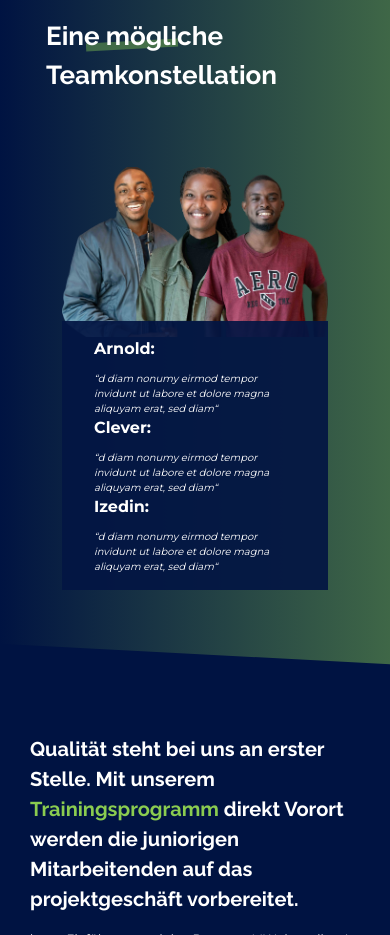
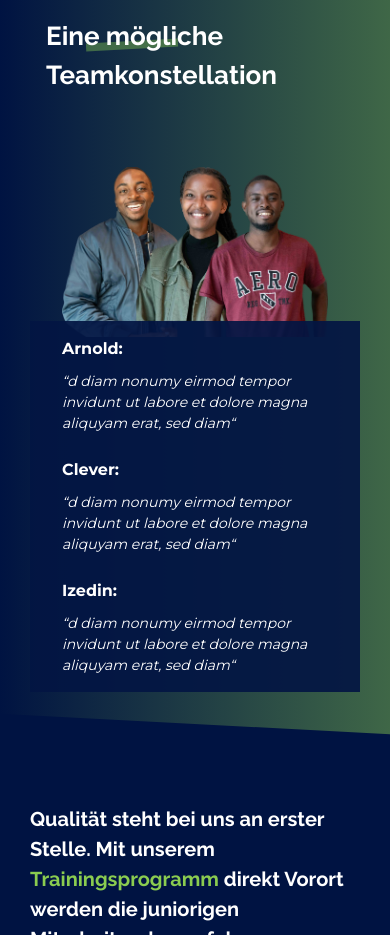
Before and after one commit to Bateyjosue/ojemba-team-project, a website built with Vite: page index.html in a window 390 px wide. Shown: the part 4640-5575 px from the top of the page. Built offline with nearby package versions, Linux system fonts and the light colour scheme.

Commit message:
style: fix teamkonstallation increase font size

```diff
--- a/index.html
+++ b/index.html
@@ -32,20 +32,20 @@
 
 
       </div>
-      <div class="grid grid-cols-1 mt-10 md:mt-32 lg:flex justify-center self-center lg:flex-col relative p-8">
-        <img src="./src/Assets/media/Ojembees2.webp" alt="Ojemba Team" class="w-[1115px] self-center">
-        <section class="-mt-4 w-[100%] lg:mt-0 md:container md:mx-auto lg:absolute -bottom-8 text-white lg:flex gap-y-6 gap-x-4 px-8 py-4 backdrop-opacity-10 backdrop-invert bg-secondary/90 md:gap-20 md:px-20 md:py-8 md:bottom-0 md:self-center">
-          <article class="card lg:w-[calc(100%/3)]">
+      <div class="grid grid-cols-1 mt-10 md:mt-32 lg:flex justify-center self-center lg:flex-col relative lg:p-8">
+        <img src="./src/Assets/media/Ojembees2.webp" alt="Ojemba Team" class="w-[1115px] self-center p-8">
+        <section class="-mt-12 w lg:mt-0 md:container md:mx-auto lg:absolute -bottom-8 text-white lg:flex gap-y-6 gap-x-4 px-8 py-4 backdrop-opacity-10 backdrop-invert bg-secondary/90 md:gap-20 md:px-20 md:py-8 md:bottom-0 md:self-center">
+          <article class="card lg:w-[calc(100%/3)] mb-6">
             <h5 class="font-montBold text-[16px] md:text-[20px] mb-[10px] md:mb-[20px]">Arnold:</h5>
-            <p class="font-montRegular italic text-[10px] md:text-[16px]">“d diam nonumy eirmod tempor invidunt ut labore et dolore magna aliquyam erat, sed diam“</p>
+            <p class="font-montRegular italic text-[14px] md:text-[16px]">“d diam nonumy eirmod tempor invidunt ut labore et dolore magna aliquyam erat, sed diam“</p>
           </article>
-          <article class="card lg:w-[calc(100%/3)]">
+          <article class="card lg:w-[calc(100%/3)] mb-6">
             <h5 class="font-montBold text-[16px] md:text-[20px] mb-[10px] md:mb-[20px]">Clever:</h5>
-            <p class="font-montRegular italic text-[10px] md:text-[16px]">“d diam nonumy eirmod tempor invidunt ut labore et dolore magna aliquyam erat, sed diam“</p>
+            <p class="font-montRegular italic text-[14px] md:text-[16px]">“d diam nonumy eirmod tempor invidunt ut labore et dolore magna aliquyam erat, sed diam“</p>
           </article>
           <article class="card lg:w-[calc(100%/3)]">
             <h5 class="font-montBold text-[16px] md:text-[20px] mb-[10px] md:mb-[20px]">Izedin:</h5>
-            <p class="font-montRegular italic text-[10px] md:text-[16px]">“d diam nonumy eirmod tempor invidunt ut labore et dolore magna aliquyam erat, sed diam“</p>
+            <p class="font-montRegular italic text-[14px] md:text-[16px]">“d diam nonumy eirmod tempor invidunt ut labore et dolore magna aliquyam erat, sed diam“</p>
           </article>
         </section>
       </div>
```
